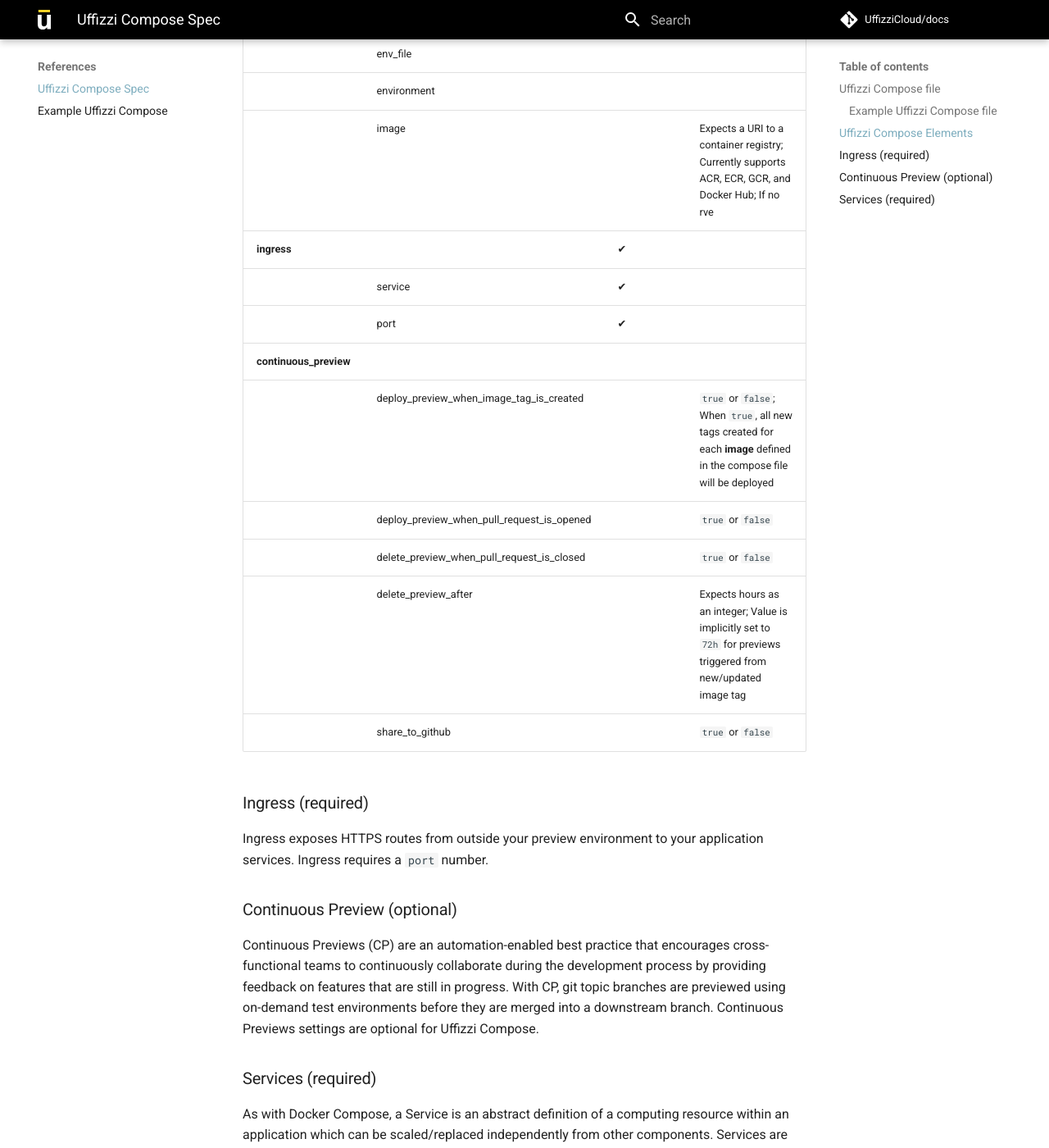
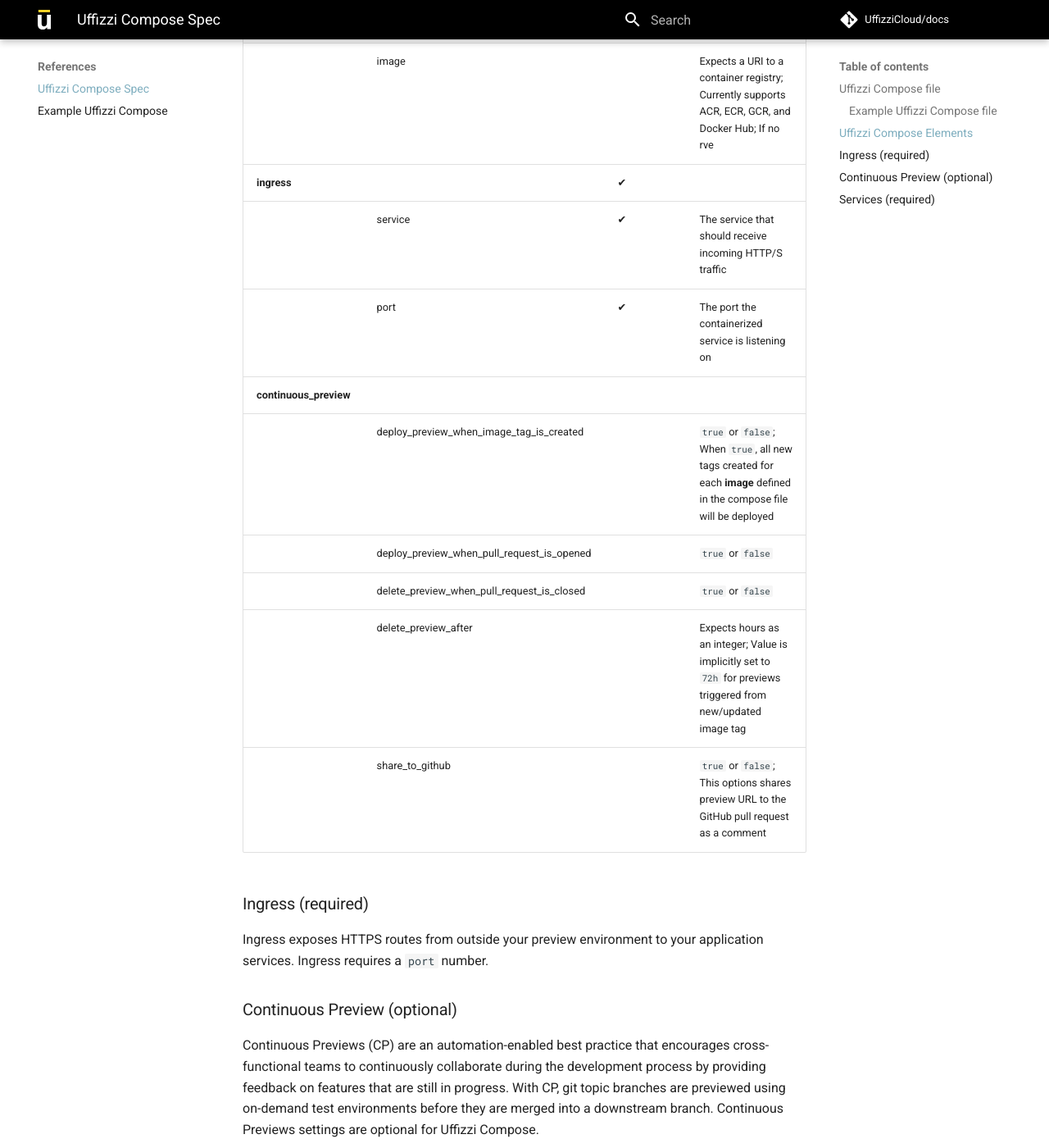
Before and after one commit to UffizziCloud/docs, an MkDocs documentation site: the page built from docs/references/compose-spec.md, in a window 1280 px wide and 1400 px high, scrolled down 2527 px. Shown: the whole window at 82% size. Built offline with MkDocs 1.6.1 and Material for MkDocs 9.7.7, drawn with Linux system fonts in a browser that asks for light colours; comment, search, counter and statistics services are not loaded; some of the changed text lies outside the part shown.

Commit message:
Table updates

```diff
--- a/docs/references/compose-spec.md
+++ b/docs/references/compose-spec.md
@@ -69,15 +69,15 @@
 | | env_file                               |                        |                                |
 | | environment                            |                        |                                |
 | | image                                  |                        | Expects a URI to a container registry; Currently supports ACR, ECR, GCR, and Docker Hub; If no rve |
-| **ingress**                  |           | ✔︎                      |                                |
-| | service                                | ✔︎                      |                                |
-| | port                                   | ✔︎                      |                                |
+| **ingress**                  |           | ✔︎                      |                                 |
+| | service                                | ✔︎                      | The service that should receive incoming HTTP/S traffic |
+| | port                                   | ✔︎                      | The port the containerized service is listening on                               |
 | **continuous_preview**    |                |                        |                                |
 | | deploy_preview_when_image_tag_is_created |                      | `true` or `false`; When `true`, all new tags created for each **image** defined in the compose file will be deployed           |
 | | deploy_preview_when_pull_request_is_opened |                    | `true` or `false`              |
 | | delete_preview_when_pull_request_is_closed |                    | `true` or `false`              |
 | | delete_preview_after                   |                        | Expects hours as an integer; Value is implicitly set to `72h` for previews triggered from new/updated image tag |
-| | share_to_github                        |                        | `true` or `false`              |
+| | share_to_github                        |                        | `true` or `false`; This options shares preview URL to the GitHub pull request as a comment |
 
 
 
```
Also changed, not shown: other parts of docs/references/compose-spec.md (+2 -2 lines).
